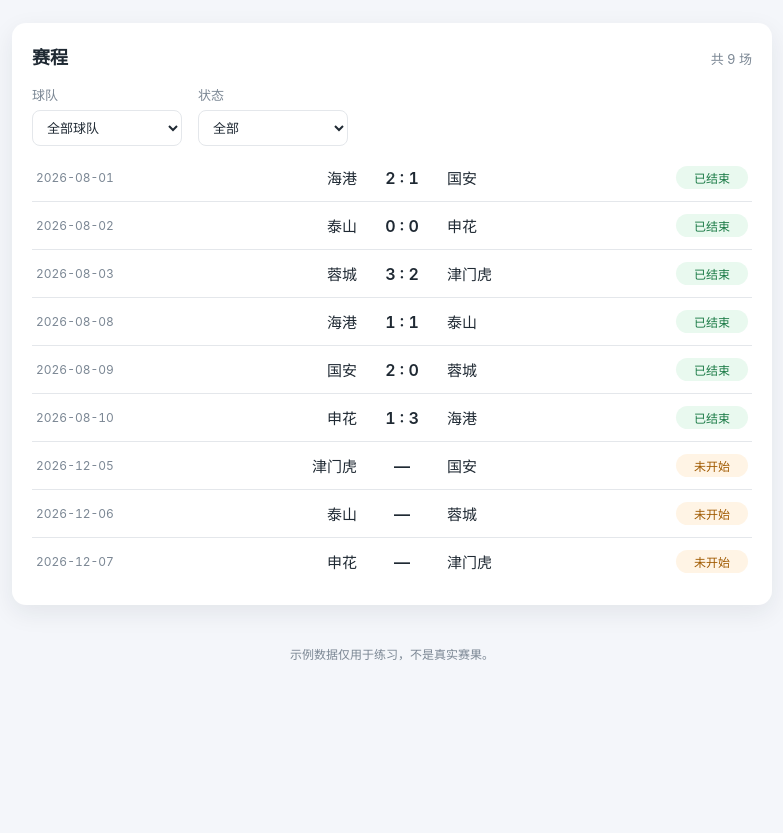
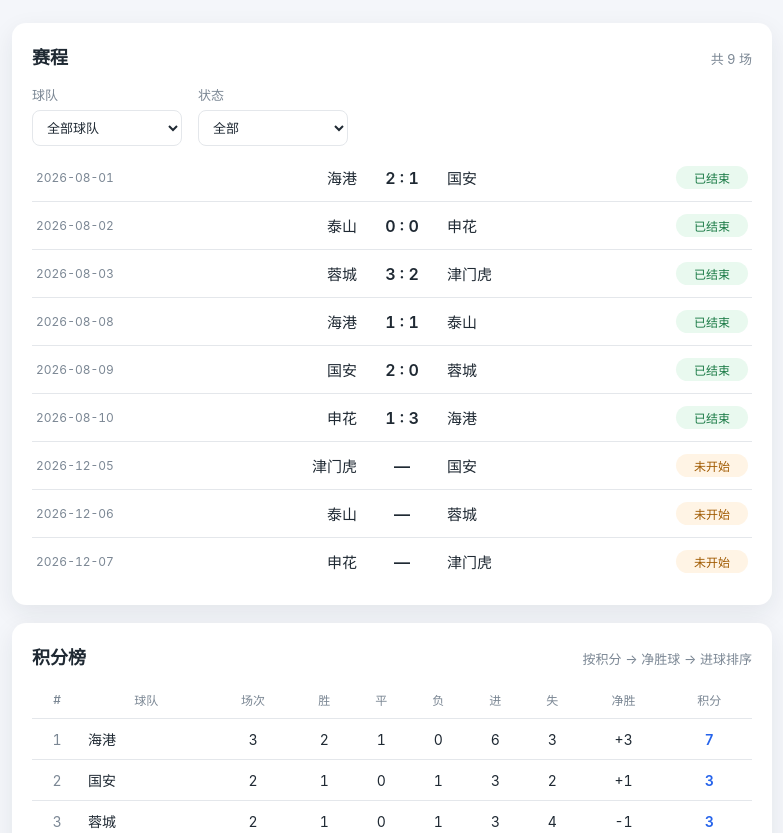
Before and after one commit to Jayden-littlerabbit/my-first-ai-web, a plain HTML site: page index.html in a window 1280 px wide. Shown: the part 119-952 px from the top of the page, without its empty margins (248-1031 px from the left). Before the commit the page ends 813 px from the top, so only its background shows below. Drawn offline with Linux system fonts and the light colour scheme.

Commit message:
feat(v0.2): 积分榜自动计算

```diff
--- a/app.js
+++ b/app.js
@@ -29,6 +29,54 @@
     });
   }
 
+  // 纯函数：根据已结束的比赛计算积分榜
+  function computeStandings(list, teams) {
+    var table = {};
+    teams.forEach(function (name) {
+      table[name] = { team: name, played: 0, win: 0, draw: 0, loss: 0, gf: 0, ga: 0 };
+    });
+
+    list.filter(function (m) { return m.played === true; }).forEach(function (m) {
+      var home = table[m.home];
+      var away = table[m.away];
+      if (!home || !away) return;
+
+      home.played += 1;
+      away.played += 1;
+      home.gf += m.homeScore;
+      home.ga += m.awayScore;
+      away.gf += m.awayScore;
+      away.ga += m.homeScore;
+
+      if (m.homeScore > m.awayScore) {
+        home.win += 1;
+        away.loss += 1;
+      } else if (m.homeScore < m.awayScore) {
+        away.win += 1;
+        home.loss += 1;
+      } else {
+        home.draw += 1;
+        away.draw += 1;
+      }
+    });
+
+    var rows = teams.map(function (name) { return table[name]; });
+    rows.forEach(function (row) {
+      row.points = row.win * 3 + row.draw;
+      row.diff = row.gf - row.ga;
+    });
+
+    rows.sort(function (a, b) {
+      if (b.points !== a.points) return b.points - a.points;
+      if (b.diff !== a.diff) return b.diff - a.diff;
+      if (b.gf !== a.gf) return b.gf - a.gf;
+      return a.team.localeCompare(b.team, 'zh');
+    });
+
+    rows.forEach(function (row, index) { row.rank = index + 1; });
+    return rows;
+  }
+
   function formatScore(m) {
     return m.played ? m.homeScore + ' : ' + m.awayScore : '—';
   }
@@ -53,6 +101,29 @@
 
     countEl.textContent = '共 ' + visible.length + ' 场';
     emptyEl.hidden = visible.length !== 0;
+
+    renderStandings();
+  }
+
+  function renderStandings() {
+    var rows = computeStandings(MATCHES, TEAMS);
+    var body = document.getElementById('standingsBody');
+
+    body.innerHTML = rows.map(function (r) {
+      var diff = r.diff > 0 ? '+' + r.diff : String(r.diff);
+      return '<tr>' +
+        '<td class="rank">' + r.rank + '</td>' +
+        '<td class="team-name">' + r.team + '</td>' +
+        '<td>' + r.played + '</td>' +
+        '<td>' + r.win + '</td>' +
+        '<td>' + r.draw + '</td>' +
+        '<td>' + r.loss + '</td>' +
+        '<td>' + r.gf + '</td>' +
+        '<td>' + r.ga + '</td>' +
+        '<td>' + diff + '</td>' +
+        '<td class="pts">' + r.points + '</td>' +
+      '</tr>';
+    }).join('');
   }
 
   function fillTeamOptions() {
@@ -85,6 +156,7 @@
     TEAMS: TEAMS,
     MATCHES: MATCHES,
     filterMatches: filterMatches,
+    computeStandings: computeStandings,
     state: state,
     render: render
   };
--- a/index.html
+++ b/index.html
@@ -37,6 +37,30 @@
       <ul id="matchList" class="match-list"></ul>
       <p id="emptyHint" class="empty" hidden>没有符合筛选条件的比赛。</p>
     </section>
+
+    <section class="panel" aria-labelledby="standingsTitle">
+      <div class="panel-head">
+        <h2 id="standingsTitle">积分榜</h2>
+        <span class="count">按积分 → 净胜球 → 进球排序</span>
+      </div>
+      <table class="standings">
+        <thead>
+          <tr>
+            <th scope="col">#</th>
+            <th scope="col">球队</th>
+            <th scope="col">场次</th>
+            <th scope="col">胜</th>
+            <th scope="col">平</th>
+            <th scope="col">负</th>
+            <th scope="col">进</th>
+            <th scope="col">失</th>
+            <th scope="col">净胜</th>
+            <th scope="col">积分</th>
+          </tr>
+        </thead>
+        <tbody id="standingsBody"></tbody>
+      </table>
+    </section>
   </main>
 
   <footer class="foot">示例数据仅用于练习，不是真实赛果。</footer>
--- a/styles.css
+++ b/styles.css
@@ -154,6 +154,48 @@ select:focus-visible {
   font-size: 12px;
 }
 
+.panel + .panel { margin-top: 18px; }
+
+.standings {
+  width: 100%;
+  border-collapse: collapse;
+  margin-top: 12px;
+  font-size: 14px;
+}
+
+.standings th,
+.standings td {
+  padding: 10px 6px;
+  text-align: center;
+  border-top: 1px solid var(--line);
+  font-variant-numeric: tabular-nums;
+}
+
+.standings thead th {
+  border-top: 0;
+  color: var(--muted);
+  font-size: 12px;
+  font-weight: 500;
+}
+
+.standings td.team-name {
+  text-align: left;
+  font-weight: 500;
+}
+
+.standings td.rank { color: var(--muted); }
+
+.standings td.pts {
+  color: var(--brand);
+  font-weight: 600;
+}
+
+@media (max-width: 560px) {
+  .standings { font-size: 12px; }
+  .standings th,
+  .standings td { padding: 8px 3px; }
+}
+
 @media (max-width: 560px) {
   .match { grid-template-columns: 76px 1fr 58px 1fr; }
   .badge { display: none; }
```
